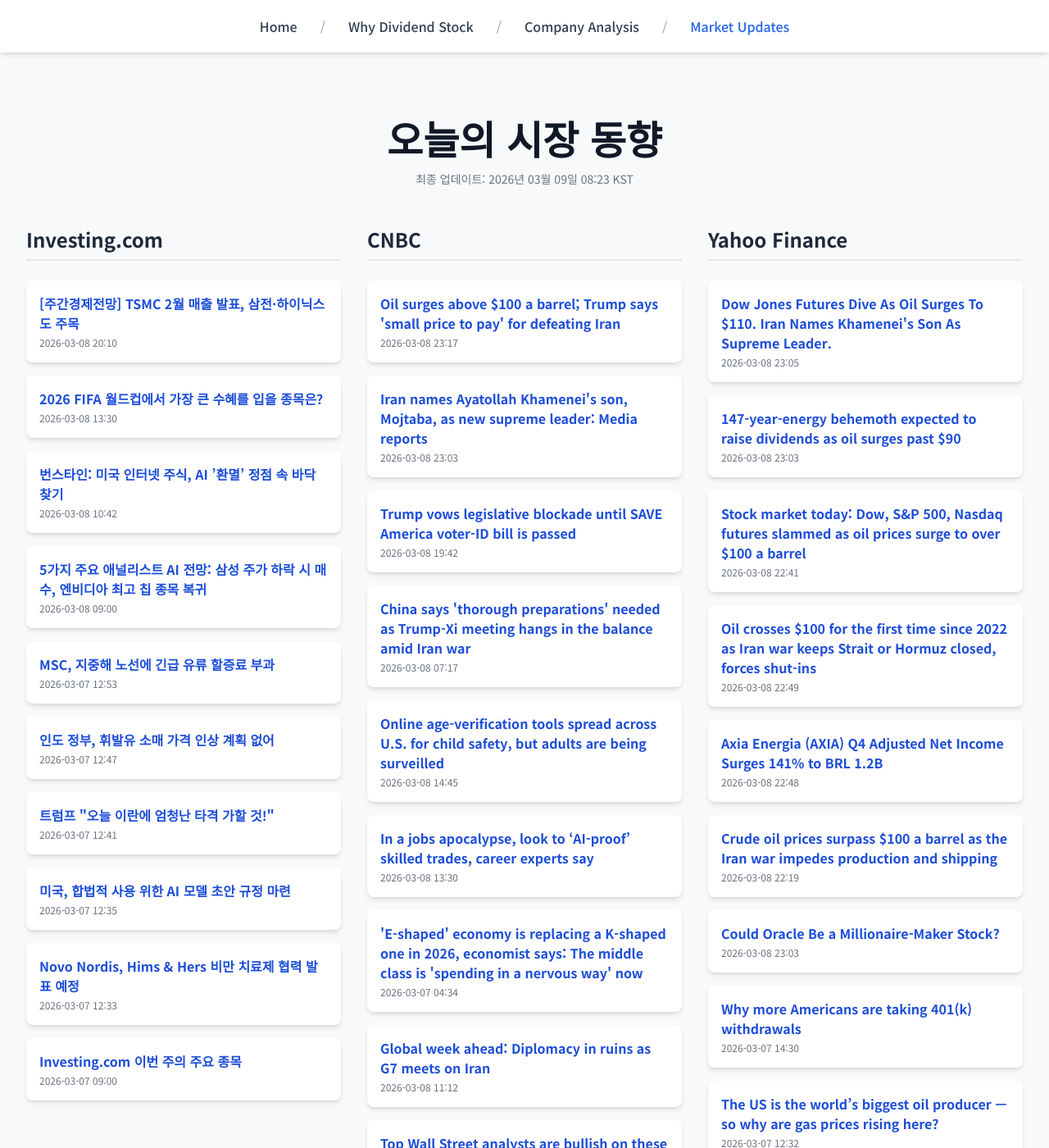
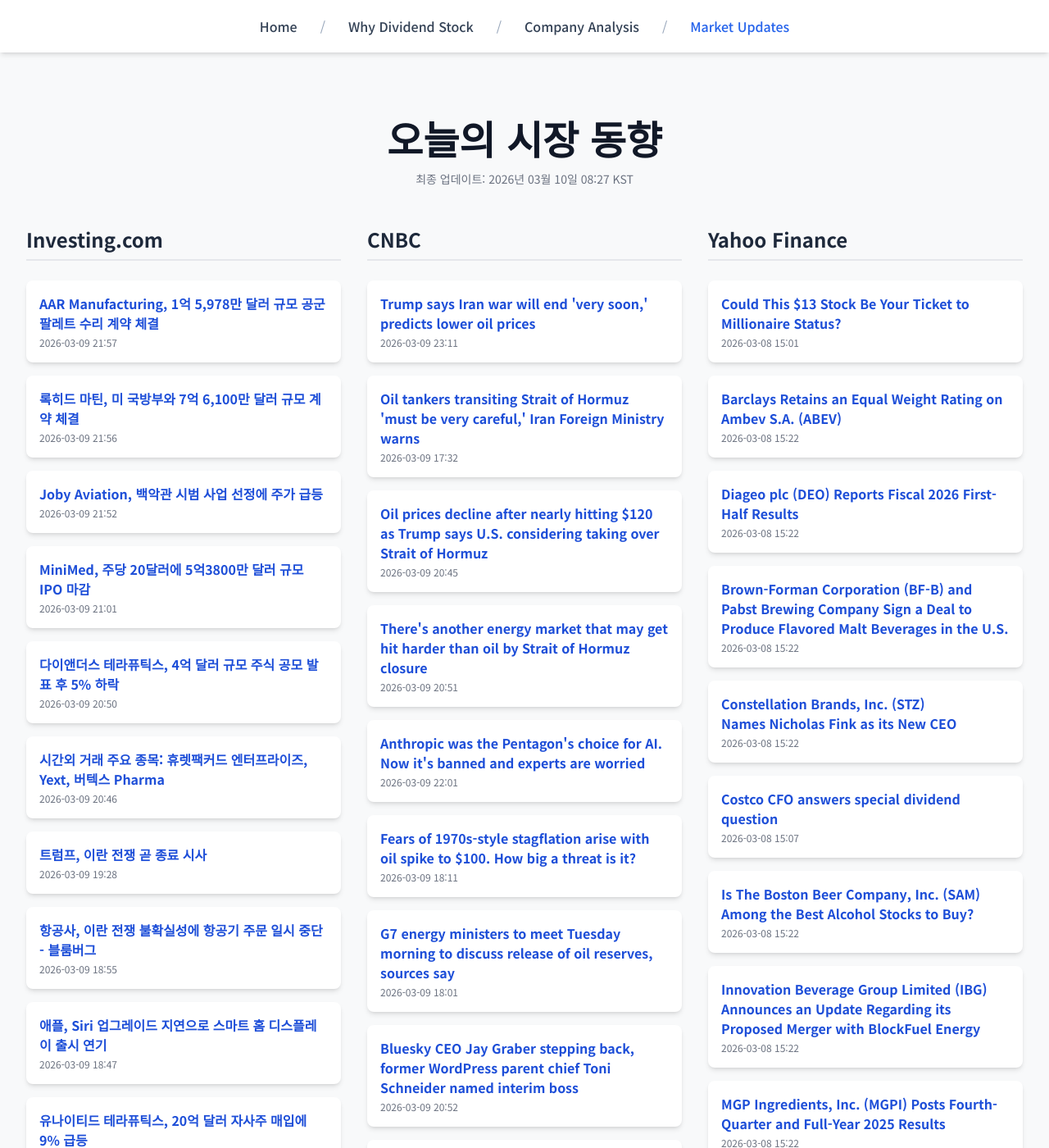
Before and after one commit to Kay-Hwang/my-company-analysis, a Jekyll site: the page built from market-updates.html, in a window 1280 px wide and 1400 px high. Shown: the whole window at 82% size. Built offline with Jekyll 4.4.1, drawn with Linux system fonts in a browser that asks for light colours; nearby versions of some CDN libraries; a script that is not in the unit is left out; some of the changed text lies outside the part shown.

Commit message:
Update daily data

```diff
--- a/_data/latest_data.json
+++ b/_data/latest_data.json
@@ -1,190 +1,190 @@
 {
-  "lastUpdated": "2026년 03월 09일 08:23 KST",
+  "lastUpdated": "2026년 03월 10일 08:27 KST",
   "news": {
     "investing": [
       {
-        "title": "[주간경제전망] TSMC 2월 매출 발표, 삼전·하이닉스도 주목",
-        "link": "https://kr.investing.com/news/stock-market-news/article-1855221",
-        "pubDate": "2026-03-08 20:10:39",
-        "summary": "[주간경제전망] TSMC 2월 매출 발표, 삼전·하이닉스도 주목"
+        "title": "AAR Manufacturing, 1억 5,978만 달러 규모 공군 팔레트 수리 계약 체결",
+        "link": "https://kr.investing.com/news/stock-market-news/article-93CH-1856844",
+        "pubDate": "2026-03-09 21:57:50",
+        "summary": "AAR Manufacturing, 1억 5,978만 달러 규모 공군 팔레트 수리 계약 체결"
       },
       {
-        "title": "2026 FIFA 월드컵에서 가장 큰 수혜를 입을 종목은?",
-        "link": "https://kr.investing.com/news/stock-market-news/article-1855190",
-        "pubDate": "2026-03-08 13:30:01",
-        "summary": "2026 FIFA 월드컵에서 가장 큰 수혜를 입을 종목은?"
+        "title": "록히드 마틴, 미 국방부와 7억 6,100만 달러 규모 계약 체결",
+        "link": "https://kr.investing.com/news/stock-market-news/article-93CH-1856842",
+        "pubDate": "2026-03-09 21:56:25",
+        "summary": "록히드 마틴, 미 국방부와 7억 6,100만 달러 규모 계약 체결"
       },
       {
-        "title": "번스타인: 미국 인터넷 주식, AI ’환멸’ 정점 속 바닥 찾기",
-        "link": "https://kr.investing.com/news/stock-market-news/article-1855168",
-        "pubDate": "2026-03-08 10:42:52",
-        "summary": "번스타인: 미국 인터넷 주식, AI ’환멸’ 정점 속 바닥 찾기"
+        "title": "Joby Aviation, 백악관 시범 사업 선정에 주가 급등",
+        "link": "https://kr.investing.com/news/stock-market-news/article-93CH-1856840",
+        "pubDate": "2026-03-09 21:52:49",
+        "summary": "Joby Aviation, 백악관 시범 사업 선정에 주가 급등"
       },
       {
-        "title": "5가지 주요 애널리스트 AI 전망: 삼성 주가 하락 시 매수, 엔비디아 최고 칩 종목 복귀",
-        "link": "https://kr.investing.com/news/stock-market-news/article-1855166",
-        "pubDate": "2026-03-08 09:00:02",
-        "summary": "5가지 주요 애널리스트 AI 전망: 삼성 주가 하락 시 매수, 엔비디아 최고 칩 종목 복귀"
+        "title": "MiniMed, 주당 20달러에 5억3800만 달러 규모 IPO 마감",
+        "link": "https://kr.investing.com/news/stock-market-news/article-432SI-1856789",
+        "pubDate": "2026-03-09 21:01:08",
+        "summary": "MiniMed, 주당 20달러에 5억3800만 달러 규모 IPO 마감"
       },
       {
-        "title": "MSC, 지중해 노선에 긴급 유류 할증료 부과",
-        "link": "https://kr.investing.com/news/stock-market-news/article-93CH-1855090",
-        "pubDate": "2026-03-07 12:53:38",
-        "summary": "MSC, 지중해 노선에 긴급 유류 할증료 부과"
+        "title": "다이앤더스 테라퓨틱스, 4억 달러 규모 주식 공모 발표 후 5% 하락",
+        "link": "https://kr.investing.com/news/stock-market-news/article-93CH-1856771",
+        "pubDate": "2026-03-09 20:50:32",
+        "summary": "다이앤더스 테라퓨틱스, 4억 달러 규모 주식 공모 발표 후 5% 하락"
       },
       {
-        "title": "인도 정부, 휘발유 소매 가격 인상 계획 없어",
-        "link": "https://kr.investing.com/news/stock-market-news/article-93CH-1855089",
-        "pubDate": "2026-03-07 12:47:38",
-        "summary": "인도 정부, 휘발유 소매 가격 인상 계획 없어"
+        "title": "시간외 거래 주요 종목: 휴렛팩커드 엔터프라이즈, Yext, 버텍스 Pharma",
+        "link": "https://kr.investing.com/news/stock-market-news/article-432SI-1856766",
+        "pubDate": "2026-03-09 20:46:02",
+        "summary": "시간외 거래 주요 종목: 휴렛팩커드 엔터프라이즈, Yext, 버텍스 Pharma"
       },
       {
-        "title": "트럼프 \"오늘 이란에 엄청난 타격 가할 것!\"",
-        "link": "https://kr.investing.com/news/stock-market-news/article-93CH-1855088",
-        "pubDate": "2026-03-07 12:41:50",
-        "summary": "트럼프 \"오늘 이란에 엄청난 타격 가할 것!\""
+        "title": "트럼프, 이란 전쟁 곧 종료 시사",
+        "link": "https://kr.investing.com/news/stock-market-news/article-1856648",
+        "pubDate": "2026-03-09 19:28:42",
+        "summary": "트럼프, 이란 전쟁 곧 종료 시사"
       },
       {
-        "title": "미국, 합법적 사용 위한 AI 모델 초안 규정 마련",
-        "link": "https://kr.investing.com/news/stock-market-news/article-93CH-1855087",
-        "pubDate": "2026-03-07 12:35:35",
-        "summary": "미국, 합법적 사용 위한 AI 모델 초안 규정 마련"
+        "title": "항공사, 이란 전쟁 불확실성에 항공기 주문 일시 중단 - 블룸버그",
+        "link": "https://kr.investing.com/news/stock-market-news/article-93CH-1856624",
+        "pubDate": "2026-03-09 18:55:17",
+        "summary": "항공사, 이란 전쟁 불확실성에 항공기 주문 일시 중단 - 블룸버그"
       },
       {
-        "title": "Novo Nordis, Hims & Hers 비만 치료제 협력 발표 예정",
-        "link": "https://kr.investing.com/news/stock-market-news/article-93CH-1855086",
-        "pubDate": "2026-03-07 12:33:21",
-        "summary": "Novo Nordis, Hims & Hers 비만 치료제 협력 발표 예정"
+        "title": "애플, Siri 업그레이드 지연으로 스마트 홈 디스플레이 출시 연기",
+        "link": "https://kr.investing.com/news/stock-market-news/article-93CH-1856616",
+        "pubDate": "2026-03-09 18:47:49",
+        "summary": "애플, Siri 업그레이드 지연으로 스마트 홈 디스플레이 출시 연기"
       },
       {
-        "title": "Investing.com 이번 주의 주요 종목",
-        "link": "https://kr.investing.com/news/stock-market-news/article-1855048",
-        "pubDate": "2026-03-07 09:00:02",
-        "summary": "Investing.com 이번 주의 주요 종목"
+        "title": "유나이티드 테라퓨틱스, 20억 달러 자사주 매입에 9% 급등",
+        "link": "https://kr.investing.com/news/stock-market-news/article-93CH-1856613",
+        "pubDate": "2026-03-09 18:46:27",
+        "summary": "유나이티드 테라퓨틱스, 20억 달러 자사주 매입에 9% 급등"
       }
     ],
     "cnbc": [
       {
-        "title": "Oil surges above $100 a barrel; Trump says 'small price to pay' for defeating Iran",
+        "title": "Trump says Iran war will end 'very soon,' predicts lower oil prices",
+        "link": "https://www.cnbc.com/2026/03/09/trump-iran-war-end.html",
+        "pubDate": "Mon, 09 Mar 2026 23:11:58 GMT",
+        "summary": "U.S. stock market indexes rose earlier in the day after an initial report that President Donald Trump said he believed the Iran war was largely finished."
+      },
+      {
+        "title": "Oil tankers transiting Strait of Hormuz 'must be very careful,' Iran Foreign Ministry warns",
+        "link": "https://www.cnbc.com/2026/03/09/iran-war-oil-tankers-strait-of-hormuz.html",
+        "pubDate": "Mon, 09 Mar 2026 17:32:44 GMT",
+        "summary": "The price of crude oil has sharply spiked as the Strait of Hormuz has been effectively closed as the United States and Israel wage war on Iran."
+      },
+      {
+        "title": "Oil prices decline after nearly hitting $120 as Trump says U.S. considering taking over Strait of Hormuz",
         "link": "https://www.cnbc.com/2026/03/08/crude-oil-prices-today-iran-war.html",
-        "pubDate": "Sun, 08 Mar 2026 23:17:27 GMT",
+        "pubDate": "Mon, 09 Mar 2026 20:45:40 GMT",
         "summary": "Gulf Arab oil producers are cutting production as they run out of storage space because they can't export through the Strait of Hormuz"
       },
       {
-        "title": "Iran names Ayatollah Khamenei's son, Mojtaba, as new supreme leader: Media reports",
-        "link": "https://www.cnbc.com/2026/03/08/iranian-projectiles-continue-to-strike-gulf-countries-infrastructure.html",
-        "pubDate": "Sun, 08 Mar 2026 23:03:08 GMT",
-        "summary": "Bahrain and the United Arab Emirates report more strikes on civilian targets as U.S.-Israeli attacks on Iran continue."
+        "title": "There's another energy market that may get hit harder than oil by Strait of Hormuz closure",
+        "link": "https://www.cnbc.com/2026/03/09/theres-another-energy-market-that-may-get-hit-harder-than-oil-by-strait-of-hormuz-closure.html",
+        "pubDate": "Mon, 09 Mar 2026 20:51:55 GMT",
+        "summary": "Roughly 20% of global liquefied natural gas flows through the Strait."
       },
       {
-        "title": "Trump vows legislative blockade until SAVE America voter-ID bill is passed",
-        "link": "https://www.cnbc.com/2026/03/08/trump-save-america-act-voter-id.html",
-        "pubDate": "Sun, 08 Mar 2026 19:42:47 GMT",
-        "summary": "The SAVE America Act is all but certain to fail in the Senate, where Democrats will use the filibuster to sink it."
+        "title": "Anthropic was the Pentagon's choice for AI. Now it's banned and experts are worried",
+        "link": "https://www.cnbc.com/2026/03/09/anthropic-was-the-pentagons-choice-for-ai-now-its-banned-and-experts-are-worried.html",
+        "pubDate": "Mon, 09 Mar 2026 22:01:05 GMT",
+        "summary": "Anthropic's partnerships with Amazon and Palantir helped it make inroads into the DOD, and its blacklisting is concerning to many industry experts."
       },
       {
-        "title": "China says 'thorough preparations' needed as Trump-Xi meeting hangs in the balance amid Iran war",
-        "link": "https://www.cnbc.com/2026/03/08/china-says-thorough-preparations-needed-ahead-of-trump-xi-meeting.html",
-        "pubDate": "Sun, 08 Mar 2026 07:17:53 GMT",
-        "summary": "China's top diplomat Wang Yi signaled preparations are underway for a planned meeting between the presidents of the U.S. and China."
+        "title": "Fears of 1970s-style stagflation arise with oil spike to $100. How big a threat is it?",
+        "link": "https://www.cnbc.com/2026/03/09/fears-of-1970s-style-stagflation-arise-with-oil-spike-to-100-how-big-a-threat-is-it.html",
+        "pubDate": "Mon, 09 Mar 2026 18:11:12 GMT",
+        "summary": "High inflation and slow growth present a double threat, as measures like interest rate cuts and government spending only aggravate inflation."
       },
       {
-        "title": "Online age-verification tools spread across U.S. for child safety, but adults are being surveilled",
-        "link": "https://www.cnbc.com/2026/03/08/social-media-child-safety-internet-ai-surveillance.html",
-        "pubDate": "Sun, 08 Mar 2026 14:45:10 GMT",
-        "summary": "New age-verification laws and tools are designed for child safety on social media and the internet, but adults are in the crosshairs, say privacy experts."
+        "title": "G7 energy ministers to meet Tuesday morning to discuss release of oil reserves, sources say",
+        "link": "https://www.cnbc.com/2026/03/09/iran-war-g7-energy-minister-oil-reserves.html",
+        "pubDate": "Mon, 09 Mar 2026 18:01:41 GMT",
+        "summary": "Oil prices surged above $100 per barrel as the critical Strait of Hormuz remains closed due to threats from Iran."
       },
       {
-        "title": "In a jobs apocalypse, look to ‘AI-proof’ skilled trades, career experts say",
-        "link": "https://www.cnbc.com/2026/03/08/jobs-apocalypse-ai-proof-skilled-trades.html",
-        "pubDate": "Sun, 08 Mar 2026 13:30:01 GMT",
-        "summary": "The skilled trades are considered more insulated from AI-driven job cuts, experts say."
+        "title": "Bluesky CEO Jay Graber stepping back, former WordPress parent chief Toni Schneider named interim boss",
+        "link": "https://www.cnbc.com/2026/03/09/bluesky-ceo-jay-graber-toni-schneider.html",
+        "pubDate": "Mon, 09 Mar 2026 20:52:49 GMT",
+        "summary": "Bluesky was born out of Twitter by Jack Dorsey in 2019 and rose to popularity as an alternative to X after Elon Musk's acquisition."
       },
       {
-        "title": "'E-shaped' economy is replacing a K-shaped one in 2026, economist says: The middle class is 'spending in a nervous way' now",
-        "link": "https://www.cnbc.com/2026/03/06/e-shaped-economy-replacing-k-shape-2026.html",
-        "pubDate": "Sat, 07 Mar 2026 04:34:33 GMT",
-        "summary": "Economist Heather Long says the U.S. economy is diverging into three tiers of consumer behavior instead of two, amid an ongoing affordability crisis."
+        "title": "FBI obtains records of Arizona Senate audit of 2020 Maricopa County election results, Republican says",
+        "link": "https://www.cnbc.com/2026/03/09/trump-arizona-election-grand-jury-maricopa-fbi.html",
+        "pubDate": "Mon, 09 Mar 2026 21:14:36 GMT",
+        "summary": "President Donald Trump touted the fact that the records had been obtained by the FBI. He long has claimed he was cheated out of victory in the 2020 election."
       },
       {
-        "title": "Global week ahead: Diplomacy in ruins as G7 meets on Iran",
-        "link": "https://www.cnbc.com/2026/03/08/global-week-ahead-diplomacy-in-ruins-as-g7-meets-on-iran.html",
-        "pubDate": "Sun, 08 Mar 2026 11:12:45 GMT",
-        "summary": "G7 finance ministers and central bank governors are set to convene for a key meeting as diplomatic tensions escalate over the Iran conflict."
-      },
-      {
-        "title": "Top Wall Street analysts are bullish on these 3 stocks despite ongoing volatility",
-        "link": "https://www.cnbc.com/2026/03/08/top-analysts-are-bullish-on-these-3-stocks-despite-ongoing-volatility.html",
-        "pubDate": "Sun, 08 Mar 2026 12:56:07 GMT",
-        "summary": "TipRanks compiles some of the best stocks to own amid the current volatility, according to the Street's top analysts."
-      },
-      {
-        "title": "Iran war could make affordability bigger issue in 2026 elections",
-        "link": "https://www.cnbc.com/2026/03/07/iran-war-affordability-midterm.html",
-        "pubDate": "Sat, 07 Mar 2026 17:27:55 GMT",
-        "summary": "The 2026 midterm election will determine whether Democrats can win back majorities in both chambers of Congress, and check President Donald Trump's policies."
+        "title": "The U.S.-Iran war is the biggest oil supply disruption in history",
+        "link": "https://www.cnbc.com/2026/03/09/the-us-iran-war-is-the-biggest-oil-supply-disruption-in-history.html",
+        "pubDate": "Mon, 09 Mar 2026 15:35:02 GMT",
+        "summary": "The global oil market will need to balance by destroying demand through sharply rising oil prices, according to Rapidan Energy."
       }
     ],
     "yahoo": [
       {
-        "title": "Dow Jones Futures Dive As Oil Surges To $110. Iran Names Khamenei's Son As Supreme Leader.",
-        "link": "https://www.investors.com/market-trend/stock-market-today/dow-jones-futures-oil-prices-iran-war-supreme-leader/?src=A00220&yptr=yahoo",
-        "pubDate": "2026-03-08T23:05:08Z",
-        "summary": "Dow Jones Futures Dive As Oil Surges To $110. Iran Names Khamenei's Son As Supreme Leader."
+        "title": "Could This $13 Stock Be Your Ticket to Millionaire Status?",
+        "link": "https://finance.yahoo.com/news/could-13-stock-ticket-millionaire-150100571.html",
+        "pubDate": "2026-03-08T15:01:00Z",
+        "summary": "Could This $13 Stock Be Your Ticket to Millionaire Status?"
       },
       {
-        "title": "147-year-energy behemoth expected to raise dividends as oil surges past $90",
-        "link": "https://finance.yahoo.com/news/147-energy-behemoth-expected-raise-230337463.html",
-        "pubDate": "2026-03-08T23:03:37Z",
-        "summary": "147-year-energy behemoth expected to raise dividends as oil surges past $90"
+        "title": "Barclays Retains an Equal Weight Rating on Ambev S.A. (ABEV)",
+        "link": "https://finance.yahoo.com/news/barclays-retains-equal-weight-rating-152217026.html",
+        "pubDate": "2026-03-08T15:22:17Z",
+        "summary": "Barclays Retains an Equal Weight Rating on Ambev S.A. (ABEV)"
       },
       {
-        "title": "Stock market today: Dow, S&P 500, Nasdaq futures slammed as oil prices surge to over $100 a barrel",
-        "link": "https://finance.yahoo.com/news/live/stock-market-today-dow-sp-500-nasdaq-futures-slammed-as-oil-prices-surge-to-over-100-a-barrel-224103058.html",
-        "pubDate": "2026-03-08T22:41:03Z",
-        "summary": "Stock market today: Dow, S&P 500, Nasdaq futures slammed as oil prices surge to over $100 a barrel"
+        "title": "Diageo plc (DEO) Reports Fiscal 2026 First-Half Results",
+        "link": "https://finance.yahoo.com/news/diageo-plc-deo-reports-fiscal-152209292.html",
+        "pubDate": "2026-03-08T15:22:09Z",
+        "summary": "Diageo plc (DEO) Reports Fiscal 2026 First-Half Results"
       },
       {
-        "title": "Oil crosses $100 for the first time since 2022 as Iran war keeps Strait or Hormuz closed, forces shut-ins",
-        "link": "https://finance.yahoo.com/news/oil-crosses-100-for-the-first-time-since-2022-as-iran-war-keeps-strait-or-hormuz-closed-forces-shut-ins-224917801.html",
-        "pubDate": "2026-03-08T22:49:17Z",
-        "summary": "Oil crosses $100 for the first time since 2022 as Iran war keeps Strait or Hormuz closed, forces shut-ins"
+        "title": "Brown-Forman Corporation (BF-B) and Pabst Brewing Company Sign a Deal to Produce Flavored Malt Beverages in the U.S.",
+        "link": "https://finance.yahoo.com/news/brown-forman-corporation-bf-b-152211843.html",
+        "pubDate": "2026-03-08T15:22:11Z",
+        "summary": "Brown-Forman Corporation (BF-B) and Pabst Brewing Company Sign a Deal to Produce Flavored Malt Beverages in the U.S."
       },
       {
-        "title": "Axia Energia (AXIA) Q4 Adjusted Net Income Surges 141% to BRL 1.2B",
-        "link": "https://finance.yahoo.com/news/axia-energia-axia-q4-adjusted-224838128.html",
-        "pubDate": "2026-03-08T22:48:38Z",
-        "summary": "Axia Energia (AXIA) Q4 Adjusted Net Income Surges 141% to BRL 1.2B"
+        "title": "Constellation Brands, Inc. (STZ) Names Nicholas Fink as its New CEO",
+        "link": "https://finance.yahoo.com/news/constellation-brands-inc-stz-names-152214216.html",
+        "pubDate": "2026-03-08T15:22:14Z",
+        "summary": "Constellation Brands, Inc. (STZ) Names Nicholas Fink as its New CEO"
       },
       {
-        "title": "Crude oil prices surpass $100 a barrel as the Iran war impedes production and shipping",
-        "link": "https://finance.yahoo.com/news/crude-oil-prices-surpass-100-221922295.html",
-        "pubDate": "2026-03-08T22:19:22Z",
-        "summary": "Crude oil prices surpass $100 a barrel as the Iran war impedes production and shipping"
+        "title": "Costco CFO answers special dividend question",
+        "link": "https://finance.yahoo.com/news/costco-cfo-answers-special-dividend-150700801.html",
+        "pubDate": "2026-03-08T15:07:00Z",
+        "summary": "Costco CFO answers special dividend question"
       },
       {
-        "title": "Could Oracle Be a Millionaire-Maker Stock?",
-        "link": "https://finance.yahoo.com/news/could-oracle-millionaire-maker-stock-230300334.html",
-        "pubDate": "2026-03-08T23:03:00Z",
-        "summary": "Could Oracle Be a Millionaire-Maker Stock?"
+        "title": "Is The Boston Beer Company, Inc. (SAM) Among the Best Alcohol Stocks to Buy?",
+        "link": "https://finance.yahoo.com/news/boston-beer-company-inc-sam-152219973.html",
+        "pubDate": "2026-03-08T15:22:19Z",
+        "summary": "Is The Boston Beer Company, Inc. (SAM) Among the Best Alcohol Stocks to Buy?"
       },
       {
-        "title": "Why more Americans are taking 401(k) withdrawals",
-        "link": "https://finance.yahoo.com/news/why-more-americans-are-taking-401k-withdrawals-143050614.html",
-        "pubDate": "2026-03-07T14:30:50Z",
-        "summary": "Why more Americans are taking 401(k) withdrawals"
+        "title": "Innovation Beverage Group Limited (IBG) Announces an Update Regarding its Proposed Merger with BlockFuel Energy",
+        "link": "https://finance.yahoo.com/news/innovation-beverage-group-limited-ibg-152224695.html",
+        "pubDate": "2026-03-08T15:22:24Z",
+        "summary": "Innovation Beverage Group Limited (IBG) Announces an Update Regarding its Proposed Merger with BlockFuel Energy"
       },
       {
-        "title": "The US is the world’s biggest oil producer — so why are gas prices rising here?",
-        "link": "https://finance.yahoo.com/news/the-us-is-the-worlds-biggest-oil-producer--so-why-are-gas-prices-rising-here-123211515.html",
-        "pubDate": "2026-03-07T12:32:11Z",
-        "summary": "The US is the world’s biggest oil producer — so why are gas prices rising here?"
+        "title": "MGP Ingredients, Inc. (MGPI) Posts Fourth-Quarter and Full-Year 2025 Results",
+        "link": "https://finance.yahoo.com/news/mgp-ingredients-inc-mgpi-posts-152221538.html",
+        "pubDate": "2026-03-08T15:22:21Z",
+        "summary": "MGP Ingredients, Inc. (MGPI) Posts Fourth-Quarter and Full-Year 2025 Results"
       },
       {
-        "title": "War escalation, jobs report fallout, and Oracle earnings: What to watch this week",
-        "link": "https://finance.yahoo.com/news/war-escalation-jobs-report-fallout-and-oracle-earnings-what-to-watch-this-week-114534070.html",
-        "pubDate": "2026-03-08T11:45:34Z",
-        "summary": "War escalation, jobs report fallout, and Oracle earnings: What to watch this week"
+        "title": "Molson Coors Beverage Company (TAP) Expects a Significant Dip in 2026 Profit",
+        "link": "https://finance.yahoo.com/news/molson-coors-beverage-company-tap-152216335.html",
+        "pubDate": "2026-03-08T15:22:16Z",
+        "summary": "Molson Coors Beverage Company (TAP) Expects a Significant Dip in 2026 Profit"
       }
     ]
   }
```
